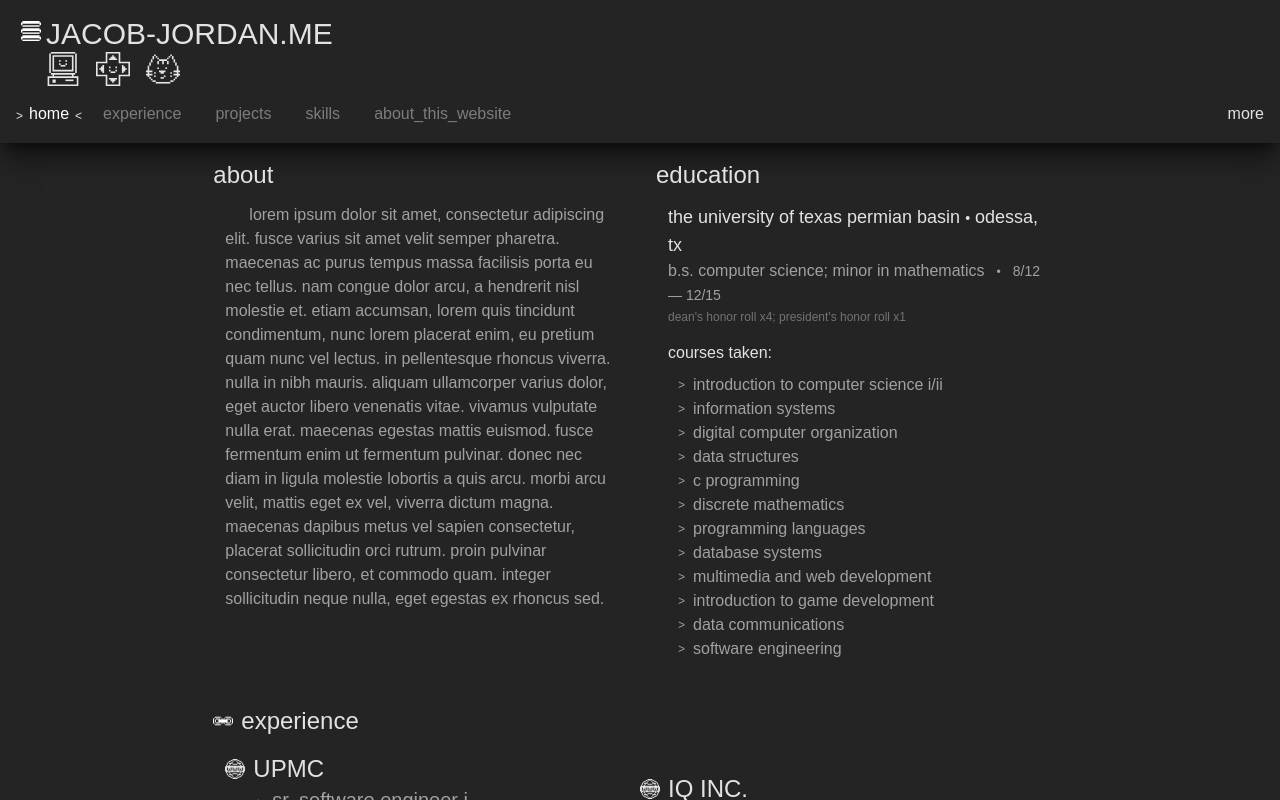
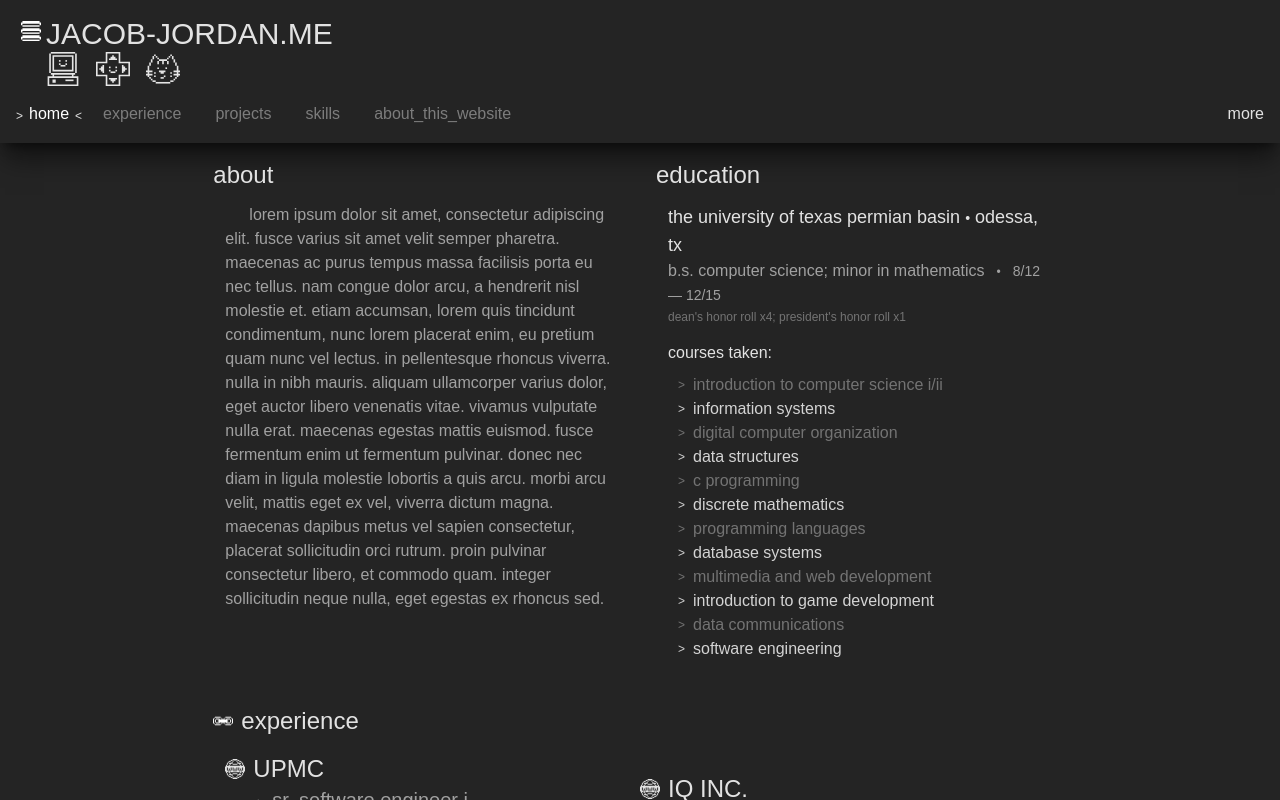
Before and after one commit to jacobjordan94/jacob-jordan-me, a React (Vite) app: page / in a window 1280 px wide. Built offline with nearby package versions, Linux system fonts and the light colour scheme; a web font is replaced by a local one.

Commit message:
change color of every other course in education section

```diff
--- a/src/pages/home/EducationSection.jsx
+++ b/src/pages/home/EducationSection.jsx
@@ -16,7 +16,7 @@ export default function Education({}) {
                 <div className="awards text-xs mt-0.5 text-neutral-500">{ awards }</div>
                 <div className="courses-taken mt-4">
                     <div className="title">courses taken:</div>
-                    <div className="courses mt-2 ps-2.5 text-neutral-400">
+                    <div className="courses mt-2 ps-2.5">
                         <CourseContainer courses={courses} />
                     </div>
                 </div>
@@ -37,7 +37,7 @@ function CourseContainer({ courses }) {
 
 function Course({ children }) {
     return (
-        <div className="course flex gap-2">
+        <div className="course flex gap-2 text-neutral-300 odd:text-neutral-500">
             <div className="before text-xs inline-flex items-start mt-1">{ '>' }</div>
             <div className="course-name flex-grow pe-4">{ children }</div>
         </div>
```
